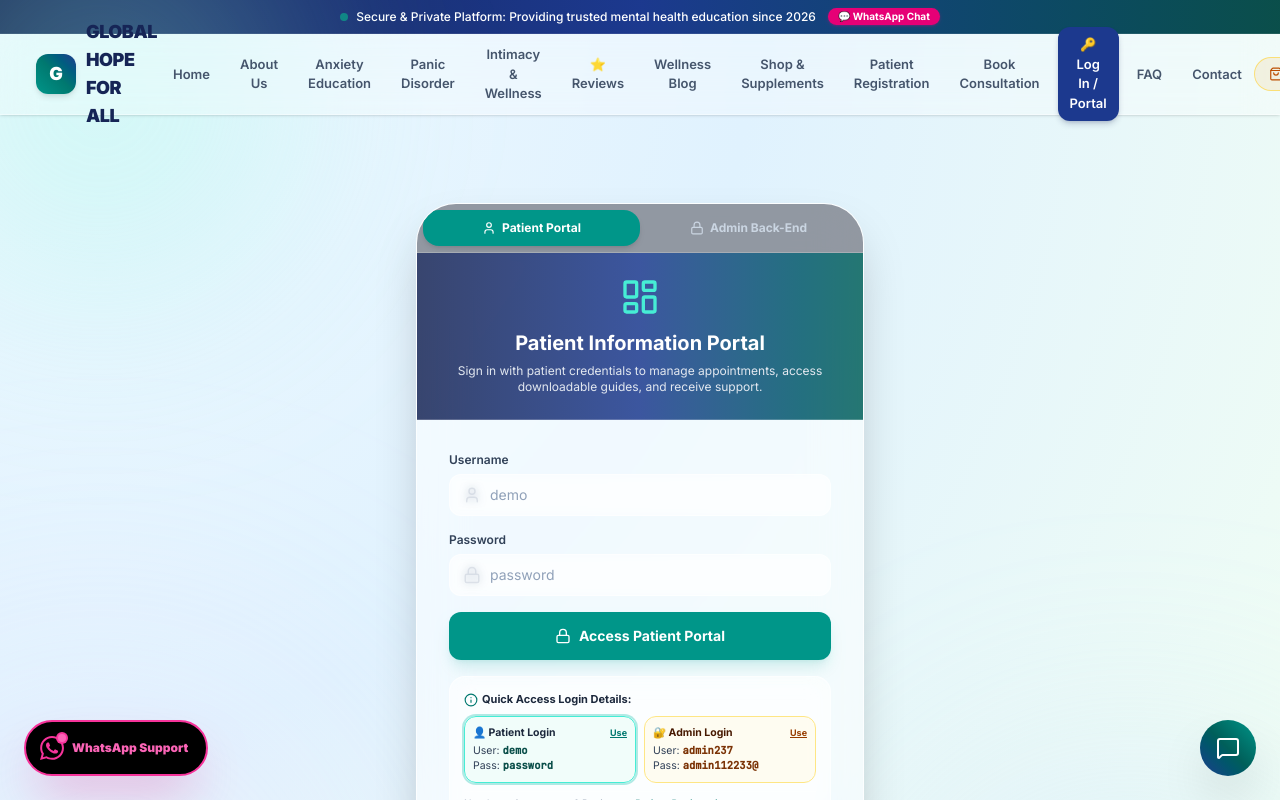
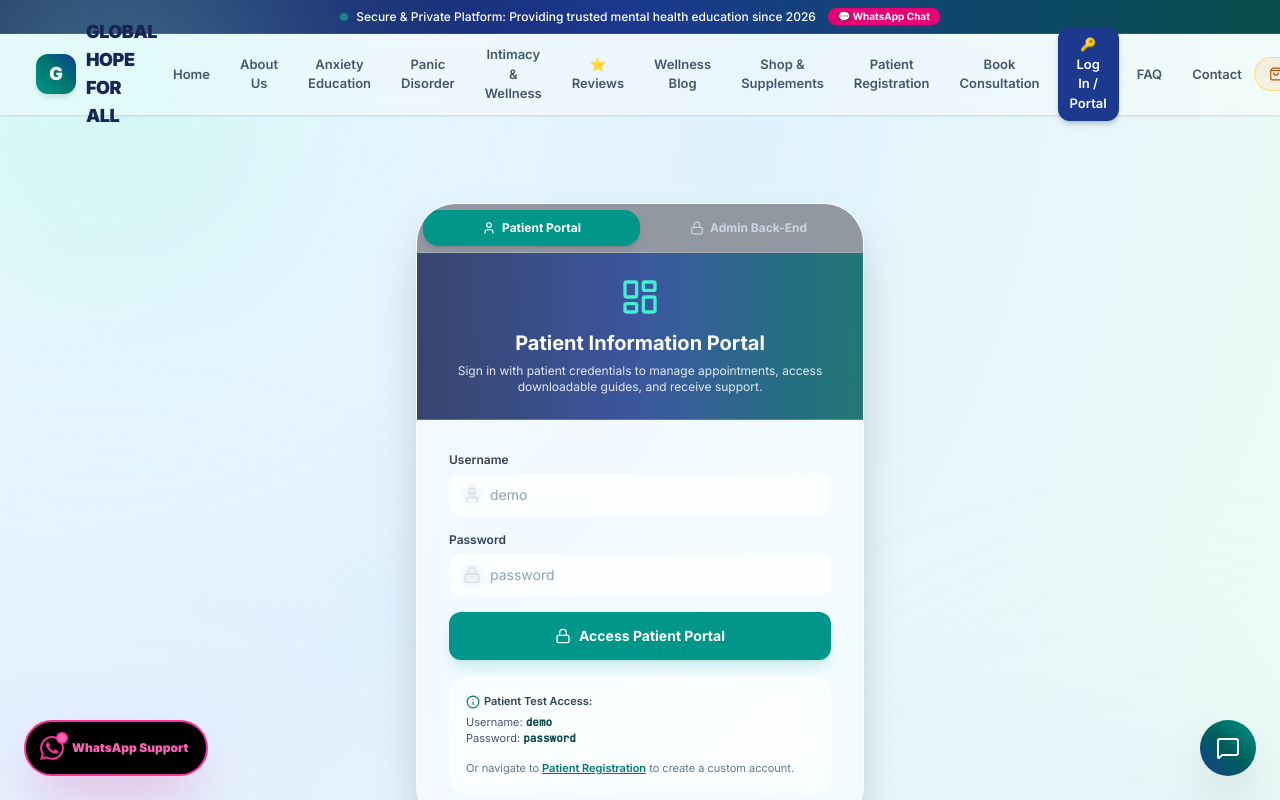
Before and after one commit to Vincentdevops2023/Global-hope-for-all, a React (Vite) app: page / in a window 1280 px wide. Both pictures are taken after a click on the button "Patient Information Portal". Shown: the top 800 px of the page. Built offline with nearby package versions, Linux system fonts and the light colour scheme.

Commit message:
fix: remove hardcoded admin credentials
Clear default sensitive credentials from login forms and state initialization to improve security and prevent unauthorized access.

```diff
--- a/src/components/AdminPanel.tsx
+++ b/src/components/AdminPanel.tsx
@@ -19,7 +19,7 @@ export default function AdminPanel({ onNavigateSection, appointmentsList = [], s
   const [isLoggedIn, setIsLoggedIn] = useState<boolean>(() => {
     return localStorage.getItem("global_hope_admin_logged_in") === "true";
   });
-  const [email, setEmail] = useState<string>("admin237");
+  const [email, setEmail] = useState<string>("");
   const [password, setPassword] = useState<string>("");
   const [loginError, setLoginError] = useState<string>("");
   const [activeTab, setActiveTab] = useState<"overview" | "blog" | "reviews" | "products" | "appointments" | "settings">("overview");
--- a/src/components/Portal.tsx
+++ b/src/components/Portal.tsx
@@ -228,8 +228,8 @@ export default function Portal({ activeSectionSetter }: { activeSectionSetter?:
             onClick={() => {
               setLoginMode("admin");
               setErrorMsg("");
-              setUsername("admin237");
-              setPassword("admin112233@");
+              setUsername("");
+              setPassword("");
             }}
             className={`py-2.5 px-3 rounded-2xl text-xs font-bold transition flex items-center justify-center gap-1.5 cursor-pointer ${
               loginMode === "admin"
@@ -280,7 +280,7 @@ export default function Portal({ activeSectionSetter }: { activeSectionSetter?:
                 id="portal-username"
                 type="text"
                 required
-                placeholder={loginMode === "admin" ? "admin237" : "demo"}
+                placeholder={loginMode === "admin" ? "Enter username or email" : "demo"}
                 value={username}
                 onChange={(e) => setUsername(e.target.value)}
                 className="w-full bg-white/40 focus:bg-white/70 border border-white/60 focus:border-teal-500 rounded-xl pl-10 pr-4 py-2.5 text-sm focus:outline-none transition duration-150 text-slate-800 placeholder-slate-400 backdrop-blur-xs"
@@ -298,7 +298,7 @@ export default function Portal({ activeSectionSetter }: { activeSectionSetter?:
                 id="portal-password"
                 type="password"
                 required
-                placeholder={loginMode === "admin" ? "admin112233@" : "password"}
+                placeholder={loginMode === "admin" ? "••••••••••••" : "password"}
                 value={password}
                 onChange={(e) => setPassword(e.target.value)}
                 className="w-full bg-white/40 focus:bg-white/70 border border-white/60 focus:border-teal-500 rounded-xl pl-10 pr-4 py-2.5 text-sm focus:outline-none transition duration-150 text-slate-800 placeholder-slate-400 backdrop-blur-xs"
@@ -319,62 +319,16 @@ export default function Portal({ activeSectionSetter }: { activeSectionSetter?:
             <span>{loginMode === "admin" ? "Login to Back-End Portal" : "Access Patient Portal"}</span>
           </button>
 
-          {/* Quick Demo Credentials Box */}
-          <div className="bg-white/40 backdrop-blur-md border border-white/60 rounded-2xl p-3.5 text-[11px] text-slate-700 space-y-2">
-            <div className="font-bold text-slate-800 flex items-center justify-between">
-              <span className="flex items-center gap-1">
-                <Info className="w-3.5 h-3.5 text-teal-700" /> Quick Access Login Details:
-              </span>
+          {/* Quick Demo Credentials Box (Patient Only) */}
+          <div className="bg-white/30 backdrop-blur-md border border-white/50 rounded-2xl p-4 text-[11px] text-slate-600">
+            <div className="font-semibold text-slate-700 mb-1 flex items-center gap-1">
+              <Info className="w-3.5 h-3.5 text-teal-700" />
+              <span>Patient Test Access:</span>
             </div>
-
-            <div className="grid grid-cols-2 gap-2 text-[10.5px]">
-              {/* Patient Demo Details */}
-              <div
-                onClick={() => {
-                  setLoginMode("patient");
-                  setUsername("demo");
-                  setPassword("password");
-                  setErrorMsg("");
-                }}
-                className={`p-2 rounded-xl border cursor-pointer transition ${
-                  loginMode === "patient"
-                    ? "bg-teal-50/90 border-teal-300 ring-2 ring-teal-500/30"
-                    : "bg-white/60 border-white/80 hover:bg-white/80"
-                }`}
-              >
-                <div className="flex items-center justify-between font-bold text-slate-800 mb-0.5">
-                  <span>👤 Patient Login</span>
-                  <span className="text-[9px] text-teal-700 underline font-bold">Use</span>
-                </div>
-                <p>User: <strong className="font-mono text-teal-900">demo</strong></p>
-                <p>Pass: <strong className="font-mono text-teal-900">password</strong></p>
-              </div>
-
-              {/* Admin Login Details */}
-              <div
-                onClick={() => {
-                  setLoginMode("admin");
-                  setUsername("admin237");
-                  setPassword("admin112233@");
-                  setErrorMsg("");
-                }}
-                className={`p-2 rounded-xl border cursor-pointer transition ${
-                  loginMode === "admin"
-                    ? "bg-amber-100/90 border-amber-300 ring-2 ring-amber-500/30"
-                    : "bg-amber-50/70 border-amber-200 hover:bg-amber-100/70"
-                }`}
-              >
-                <div className="flex items-center justify-between font-bold text-amber-950 mb-0.5">
-                  <span>🔐 Admin Login</span>
-                  <span className="text-[9px] text-amber-800 underline font-bold">Use</span>
-                </div>
-                <p>User: <strong className="font-mono text-amber-900">admin237</strong></p>
-                <p>Pass: <strong className="font-mono text-amber-900 font-bold">admin112233@</strong></p>
-              </div>
-            </div>
-
-            <p className="text-[10px] text-slate-500 pt-1 border-t border-white/40">
-              Need a patient account? Register at <span className="font-semibold cursor-pointer underline text-teal-700 hover:text-teal-900" onClick={() => activeSectionSetter?.("patient-registration")}>Patient Registration</span>.
+            <p>Username: <strong className="text-teal-900 font-mono">demo</strong></p>
+            <p>Password: <strong className="text-teal-900 font-mono">password</strong></p>
+            <p className="mt-1.5 border-t border-white/30 pt-1.5 text-slate-500">
+              Or navigate to <span className="font-semibold cursor-pointer underline text-teal-700 hover:text-teal-900" onClick={() => activeSectionSetter?.("patient-registration")}>Patient Registration</span> to create a custom account.
             </p>
           </div>
         </form>
```
